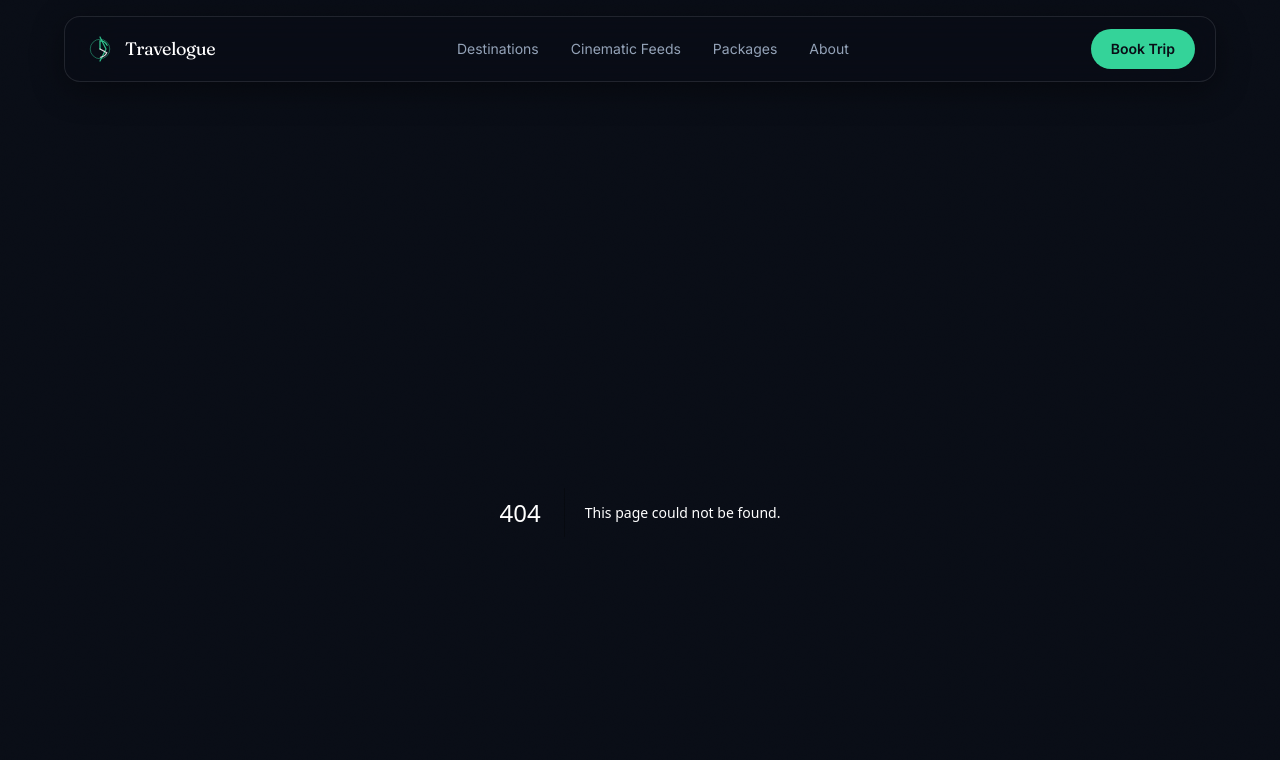
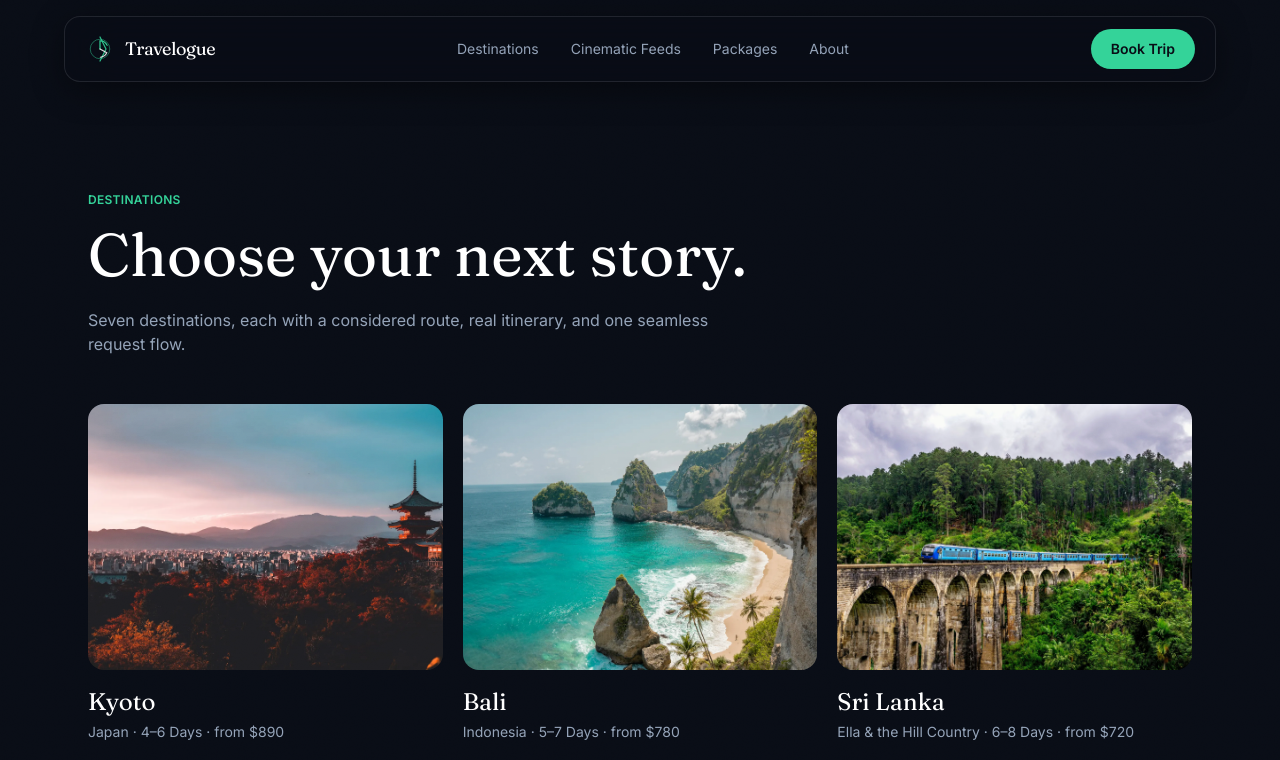
Before and after one commit to LinukaBandara/Travelogue, a Next.js app: page /destinations in a window 1280 px wide. Before the commit this address had no page. Shown: the top 760 px of the page. Built offline with nearby package versions, Linux system fonts and the light colour scheme.

Commit message:
Add destinations index page

```diff
--- /dev/null
+++ b/app/destinations/page.js
@@ -0,0 +1,5 @@
+import Image from "next/image";
+import Link from "next/link";
+import { destinations } from "@/lib/destinations";
+export const metadata = { title: "Destinations", description: "Explore Travelogue's curated destinations across Asia." };
+export default function DestinationsPage(){return <section className="mx-auto max-w-6xl px-6 py-12 md:py-20"><p className="text-xs font-semibold text-mint tracking-wide mb-4">DESTINATIONS</p><h1 className="font-display text-4xl md:text-6xl mb-6">Choose your next story.</h1><p className="text-slateSoft max-w-2xl mb-12">Seven destinations, each with a considered route, real itinerary, and one seamless request flow.</p><div className="grid sm:grid-cols-2 lg:grid-cols-3 gap-5">{destinations.map(d=><Link href={`/destinations/${d.slug}`} key={d.slug} className="group"><div className="relative aspect-[4/3] overflow-hidden rounded-2xl mb-4"><Image src={d.image} alt={`${d.name}, ${d.country}`} fill sizes="(max-width: 640px) 100vw, (max-width: 1024px) 50vw, 33vw" className="object-cover transition-transform duration-700 group-hover:scale-105"/></div><h2 className="font-display text-2xl group-hover:text-mint">{d.name}</h2><p className="text-sm text-slateSoft mt-1">{d.country} · {d.duration} · from ${d.price.toLocaleString()}</p></Link>)}</div></section>}
```
